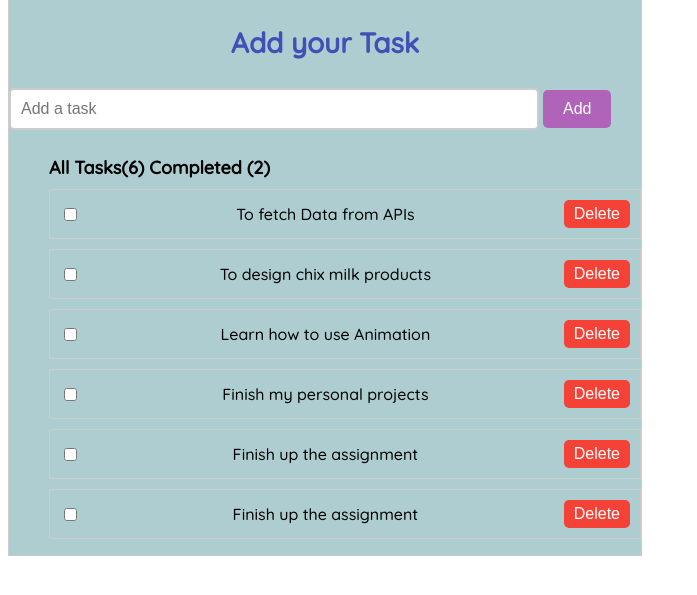
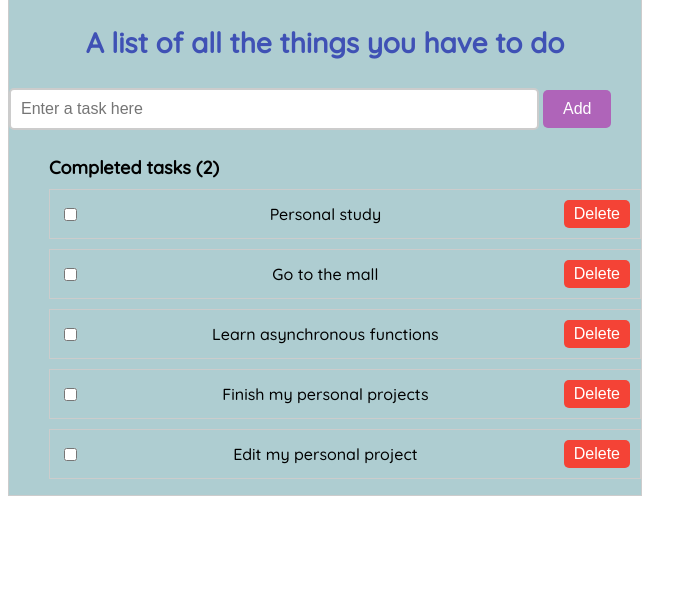
Before and after one commit to faithmwamkinga/CRUD-ASSIGNMENT, a plain HTML site: page index.html in a window 1280 px wide. Shown: the part 73-668 px from the top of the page, without its empty margins (0-697 px from the left). Drawn offline with Linux system fonts and the light colour scheme; a web font is replaced by a local one.

Commit message:
Adding and deleting a task

```diff
--- a/index.html
+++ b/index.html
@@ -10,27 +10,27 @@
 <body>
   <div id="todo-list">
     <h1>To-Do List</h1>
-    <h3 class="one">Add your Task</h3>
-    <input type="text" id="new-task" placeholder="Add a task">
+    <h3 class="one">A list of all the things you have to do</h3>
+    <input type="text" id="new-task" placeholder="Enter a task here">
 <button onclick="addNewTask()">Add</button>
     <!-- <ul id="tasks"></ul> -->
     <ul id="task">
-      <h2> All Tasks(6) Completed (2)</h2>
+      <h2> Completed tasks (2)</h2>
       <li>
         <input type="checkbox" id="task1">
-        <label for="task1">To fetch Data from APIs</label>
+        <label for="task1">Personal study</label>
         <!-- <button class="complete-btn">Finish</button> -->
         <button class="delete-btn">Delete</button>
       </li>
       <li>
         <input type="checkbox" id="task2">
-        <label for="task2">To design chix milk products</label>
+        <label for="task2">Go to the mall</label>
         <!-- <button class="complete-btn">Finish</button> -->
         <button class="delete-btn">Delete</button>
       </li>
       <li>
         <input type="checkbox" id="task3">
-        <label for="task3">Learn how to use Animation</label>
+        <label for="task3">Learn asynchronous functions</label>
         <!-- <button class="complete-btn">Finish</button> -->
         <button class="delete-btn">Delete</button>
       </li>
@@ -42,13 +42,7 @@
       </li>
       <li>
         <input type="checkbox" id="task3">
-        <label for="task5">Finish up the assignment</label>
-        <!-- <button class="complete-btn">Finish</button> -->
-        <button class="delete-btn">Delete</button>
-      </li>
-      <li>
-        <input type="checkbox" id="task3">
-        <label for="task5">Finish up the assignment</label>
+        <label for="task5">Edit my personal project</label>
         <!-- <button class="complete-btn">Finish</button> -->
         <button class="delete-btn">Delete</button>
       </li>
```
